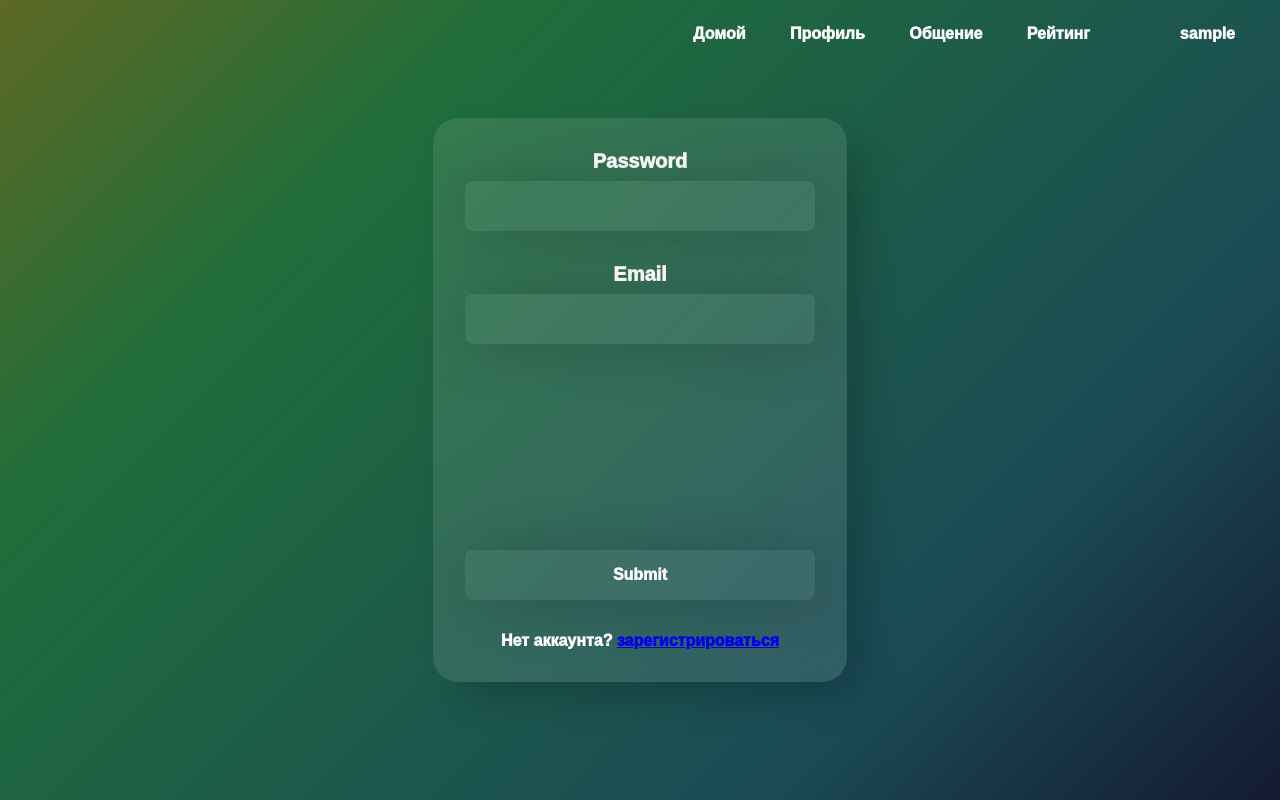
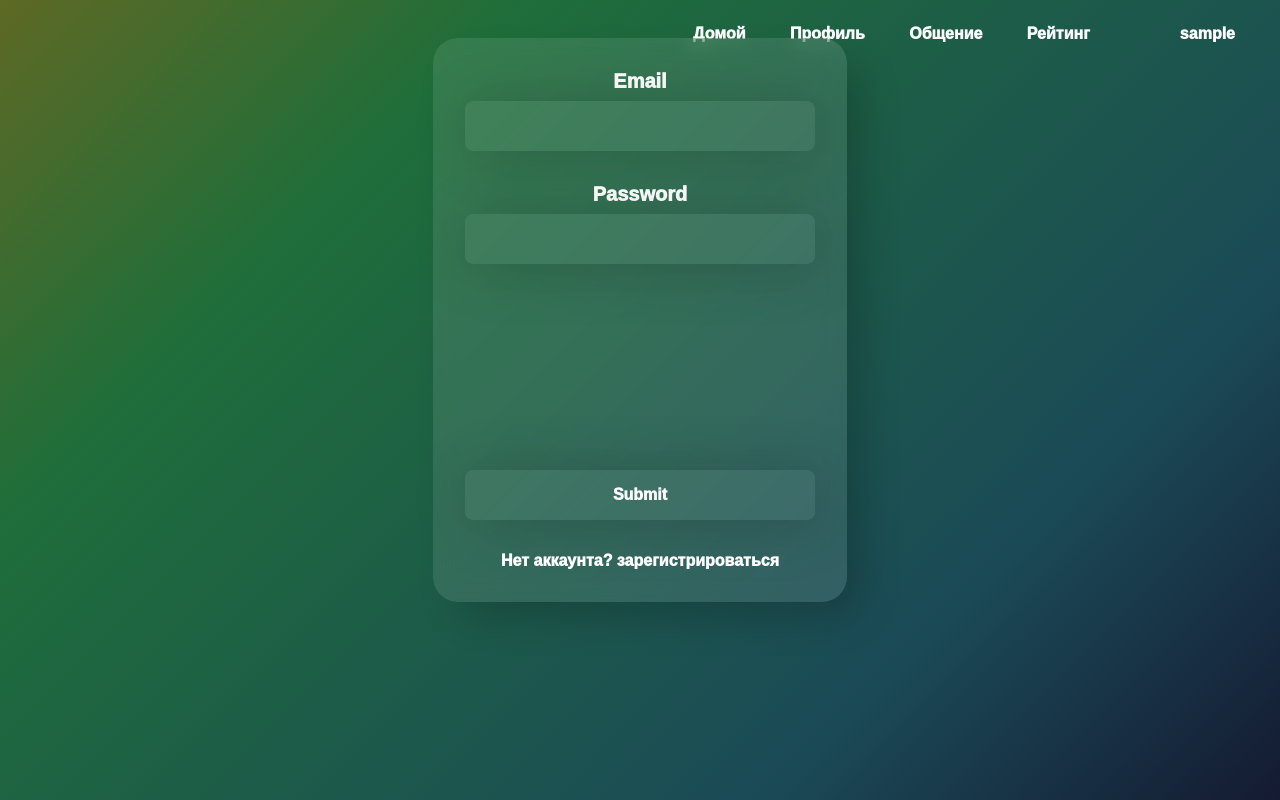
Before and after one commit to arrgn/baghou-site, a Flask app: template client/templates/login.html in a window 1280 px wide. Run offline with Flask 3, Linux system fonts and the light colour scheme; the template is opened without the code that fills it: most values are stand-ins (such as "Sample title", 1, 10 or a date in 2020); form fields are guessed from the names that the template uses; parts of the project's set-up code (start-up, migrations or seed data) failed here and were passed over; some web fonts are replaced.

Commit message:
small changes in css

```diff
--- a/client/static/css/style.css
+++ b/client/static/css/style.css
@@ -90,7 +90,7 @@ header li a:hover {
 .auth-form-container {
     position: absolute;
     transform: translate(-50%, -50%);
-    top: 50%;
+    top: 40%;
     left: 50%;
 
     border-radius: 25px;
@@ -150,6 +150,27 @@ header li a:hover {
     box-shadow: 4px 4px 60px 8px rgba(0,0,0,0.2);
 }
 
+.auth-form a {
+    color: #fff;
+
+    background-image: linear-gradient(
+            to right,
+            #000 50%,
+            #fff 50%
+    );
+
+    background-size: 200% 100%;
+    background-position: 100%;
+
+    -webkit-background-clip: text;
+    -webkit-text-fill-color: transparent;
+}
+
+.auth-form a:hover {
+    transition: .5s;
+    background-position: 0;
+}
+
 .auth-form-nav {
     position:absolute;
     left: 2em;
@@ -163,8 +184,7 @@ input:-webkit-autofill:focus {
 }
 
 input[data-autocompleted] {
-    background-color: transparent !important;
-}
+    background-color: transparent;
 
 main {
     height: 100%;
--- a/client/templates/login.html
+++ b/client/templates/login.html
@@ -3,20 +3,20 @@
 {% block content %}
     <div class="auth-form-container">
         <form action="" method="post" novalidate class="auth-form">
+            <p>
+                {{ form.email.label }}<br>
+                {{ form.email(class="form-control") }}<br>
+                {% for error in form.email.errors %}
+                    <div class="alert alert-danger" role="alert">
+                        {{ error }}
+                    </div>
+                {% endfor %}
+            </p>
             {{ form.hidden_tag() }}
             <p>
                 {{ form.password.label }}<br>
                 {{ form.password(class="form-control", type="password") }}<br>
                 {% for error in form.password.errors %}
-                    <div class="alert alert-danger" role="alert">
-                        {{ error }}
-                    </div>
-                {% endfor %}
-            </p>
-            <p>
-                {{ form.email.label }}<br>
-                {{ form.email(class="form-control") }}<br>
-                {% for error in form.email.errors %}
                     <div class="alert alert-danger" role="alert">
                         {{ error }}
                     </div>
```
Also changed, not shown: client/templates/reg.html (+6 -6 lines).
